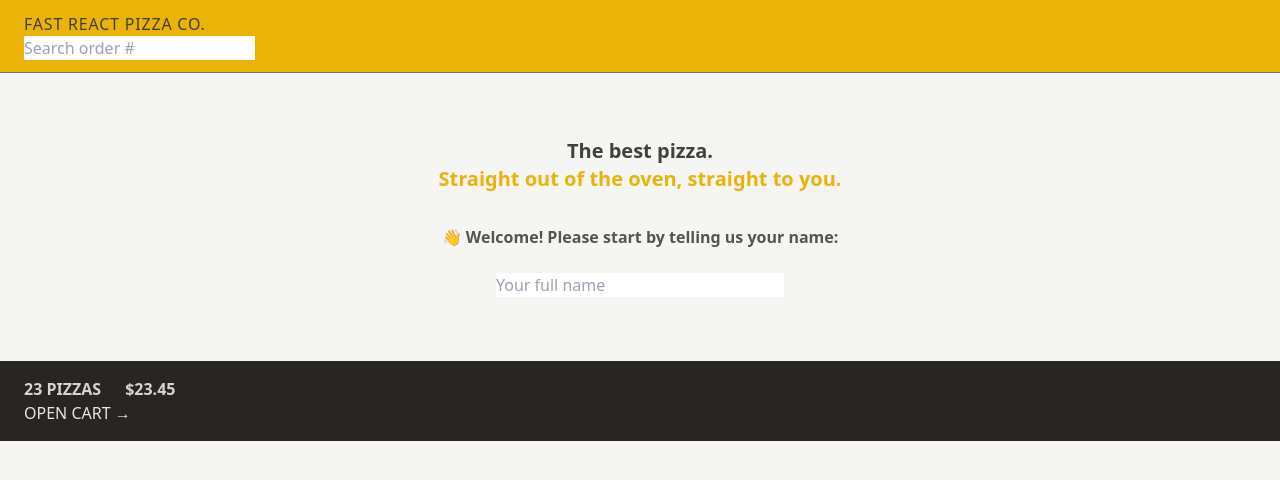
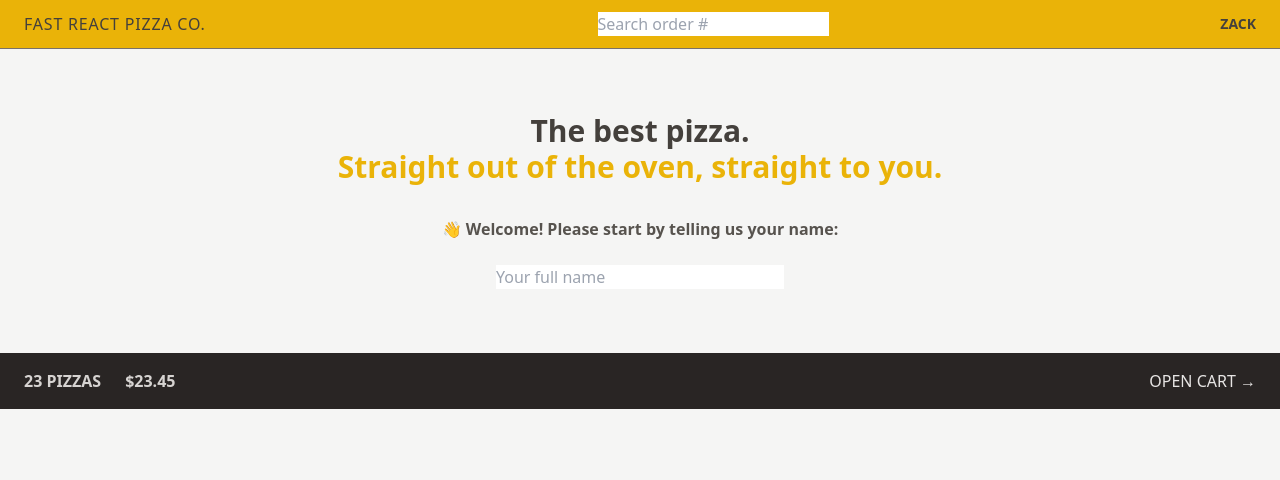
Before and after one commit to zacktam12/PizzaFlow, a React (Vite) app: page / in a window 1280 px wide. Shown: the top 480 px of the page. Built offline with nearby package versions, Linux system fonts and the light colour scheme.

Commit message:
Enhance layout of CartOverview, Header, and Home components for improved UI consistency

```diff
--- a/src/features/cart/CartOverview.jsx
+++ b/src/features/cart/CartOverview.jsx
@@ -2,7 +2,7 @@
 
 function CartOverview() {
   return (
-    <div className="bg-stone-800 px-4 py-4 text-sm uppercase text-stone-200 sm:px-6 md:text-base">
+    <div className="flex items-center justify-between bg-stone-800 px-4 py-4 text-sm uppercase text-stone-200 sm:px-6 md:text-base">
       <p className="space-x-4 font-semibold text-stone-300 sm:space-x-6">
         <span>23 pizzas</span>
         <span>$23.45</span>
--- a/src/features/user/UserName.jsx
+++ b/src/features/user/UserName.jsx
@@ -1,5 +1,5 @@
 function UserName() {
-  return <div className="hidden text-sm font-semibold">Zack</div>;
+  return <div className="hidden text-sm font-semibold md:block">Zack</div>;
 }
 
 export default UserName;
--- a/src/ui/Header.jsx
+++ b/src/ui/Header.jsx
@@ -4,7 +4,7 @@
 
 function Header() {
   return (
-    <div className="border-b border-stone-500 bg-yellow-500 px-4 py-3 uppercase sm:px-6">
+    <div className="flex items-center justify-between border-b border-stone-500 bg-yellow-500 px-4 py-3 uppercase sm:px-6">
       <Link className="tracking-wider" to="./">
         Fast react pizza Co.
       </Link>
--- a/src/ui/Home.jsx
+++ b/src/ui/Home.jsx
@@ -2,8 +2,8 @@
 
 function Home() {
   return (
-    <div className="my-10 text-center sm:my-16">
-      <h1 className="mb-8 text-xl font-semibold">
+    <div className="my-10 px-4 text-center sm:my-16">
+      <h1 className="mb-8 text-xl font-semibold md:text-3xl">
         The best pizza.
         <br />
         <span className="text-yellow-500">
```
